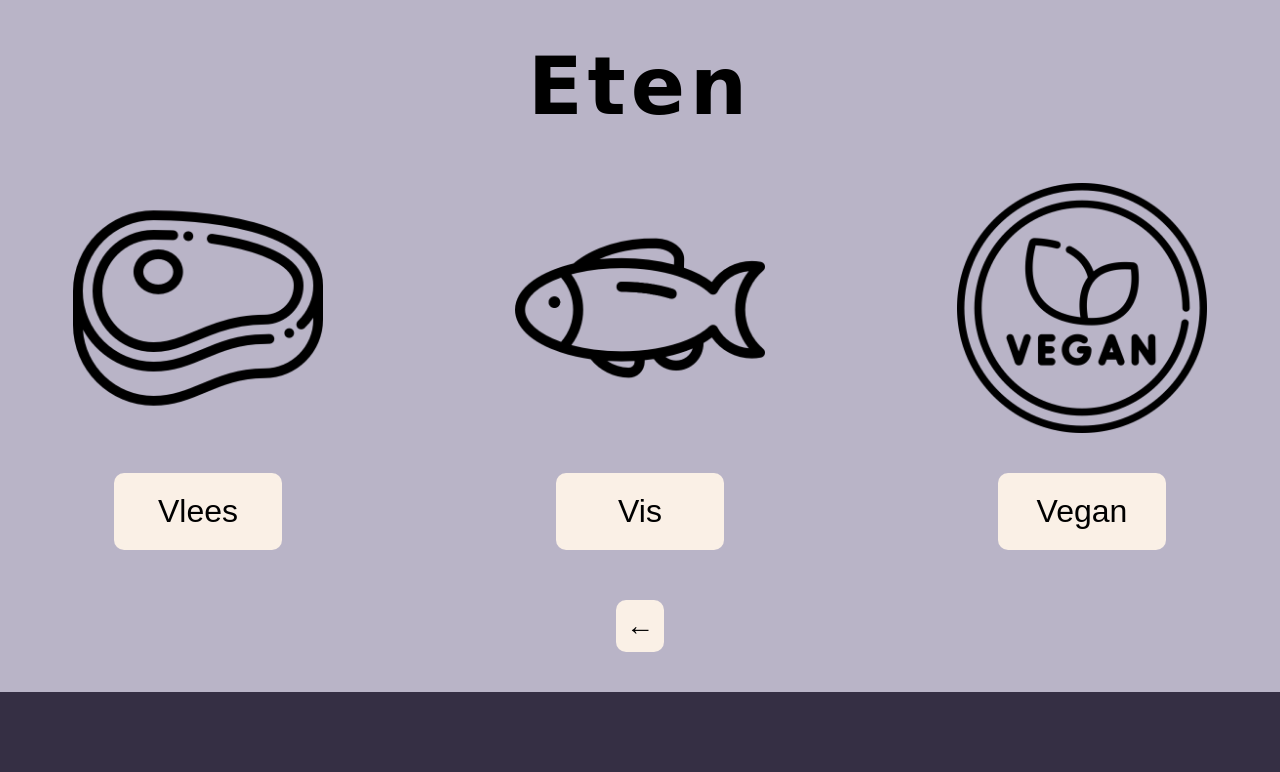
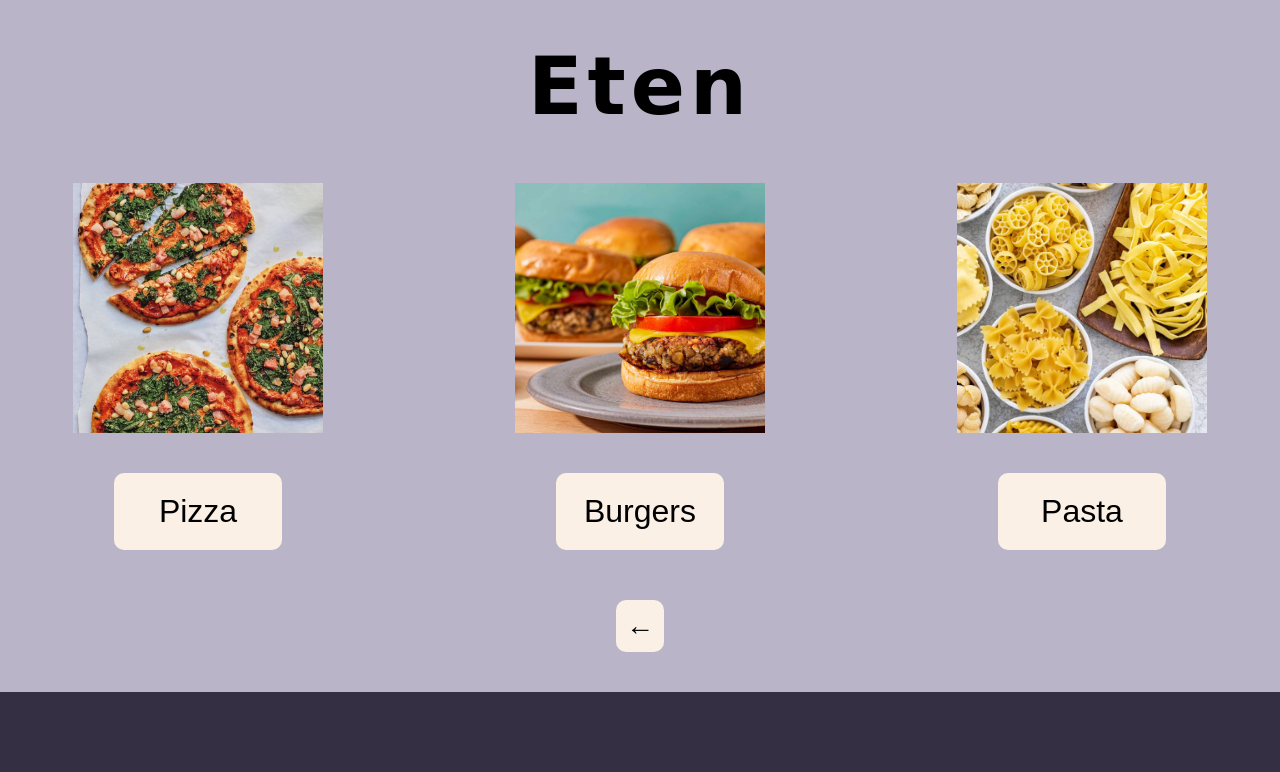
Before and after one commit to ThijsKraaijenbos/EatSimple, a PHP site: page /eten.html in a window 1280 px wide. Shown: the part 96-868 px from the top of the page. Run offline with PHP 8.4, Linux system fonts and the light colour scheme.

Commit message:
database update

```diff
--- a/css/index.css
+++ b/css/index.css
@@ -146,9 +146,11 @@ article {
     gap: 5vh;
 }
 
-article img {
+#container-eten  img {
     width: 250px;
-    height: auto;
+    height: 250px;
+    object-fit: cover;
+    object-position: center;
 }
 
 .eten-button{
@@ -237,7 +239,9 @@ article img {
 #container-producten{
     margin:10vh 2vw;
     display: grid;
+    gap:50px;
     grid-template-columns: 1fr 1fr 1fr;
+    grid-row: auto;
 }
 #add-to-cart{
     font-size:2rem;
@@ -253,6 +257,7 @@ article img {
 }
 .product-image-size{
     object-fit: cover;
+    object-position: center;
     width:250px;
     height:250px;
 }
--- a/eten.html
+++ b/eten.html
@@ -18,16 +18,16 @@
     <h1>Eten</h1>
     <div id="container-eten">
         <article>
-            <img src="img/food_img/meat.png" alt="">
-            <a href="products.php?id=1" class="eten-button" id="vlees">Vlees</a> <!-- voeg class of id toe en haal dat op met java. Voeg een eventlister toe  -->
+            <img src="img/food_img/pizza_s.jpeg" alt="">
+            <a href="products.php?id=1" class="eten-button" id="pizza">Pizza</a> <!-- voeg class of id toe en haal dat op met java. Voeg een eventlister toe  -->
         </article>
         <article>
-            <img src="img/food_img/fish.png" alt="">
-            <a href="products.php?id=2" class="eten-button">Vis</a> <!-- voeg class of id toe en haal dat op met java. Voeg een eventlister toe  -->
+            <img src="img/food_img/burgers.jpeg" alt="">
+            <a href="products.php?id=2" class="eten-button" id="burgers">Burgers</a> <!-- voeg class of id toe en haal dat op met java. Voeg een eventlister toe  -->
         </article>
         <article>
-            <img src="img/food_img/vegan.png" alt="">
-            <a href="products.php?id=3" class="eten-button">Vegan</a> <!-- voeg class of id toe en haal dat op met java. Voeg een eventlister toe  -->
+            <img src="img/food_img/pasta_s.jpeg" alt="">
+            <a href="products.php?id=3" class="eten-button" id="pasta">Pasta</a> <!-- voeg class of id toe en haal dat op met java. Voeg een eventlister toe  -->
         </article>
     </div>
         <a href="types.html" id="general-back-button"> ← </a>
--- a/js/task.js
+++ b/js/task.js
@@ -89,11 +89,12 @@ function createCart() {
 }
 
 function addToCart(e) {
+
     let productId = parseInt(e.target.dataset.type_id);
     let productName = e.target.dataset.name;
     let productAmount = 1;  // Default amount is 1
     let productImg = e.target.dataset.img;
-
+    console.log(productImg)
     let cartCountElement = document.getElementById("cart-count");
     cartCountElement.innerHTML = productName;
 
```
Also changed, not shown: img/food_img/burgers.jpeg (added), img/food_img/pasta_s.jpeg (added), img/food_img/pizza_s.jpeg (added), 1 other file.
